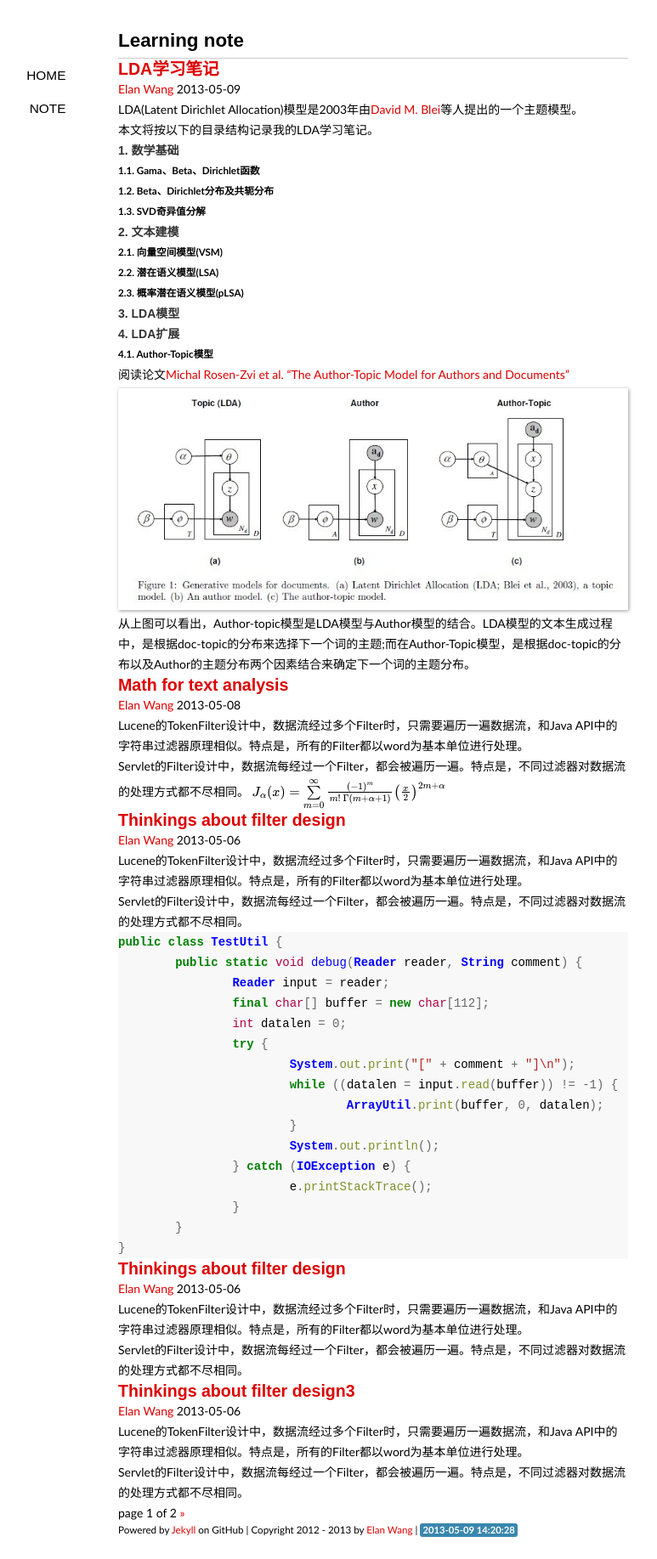
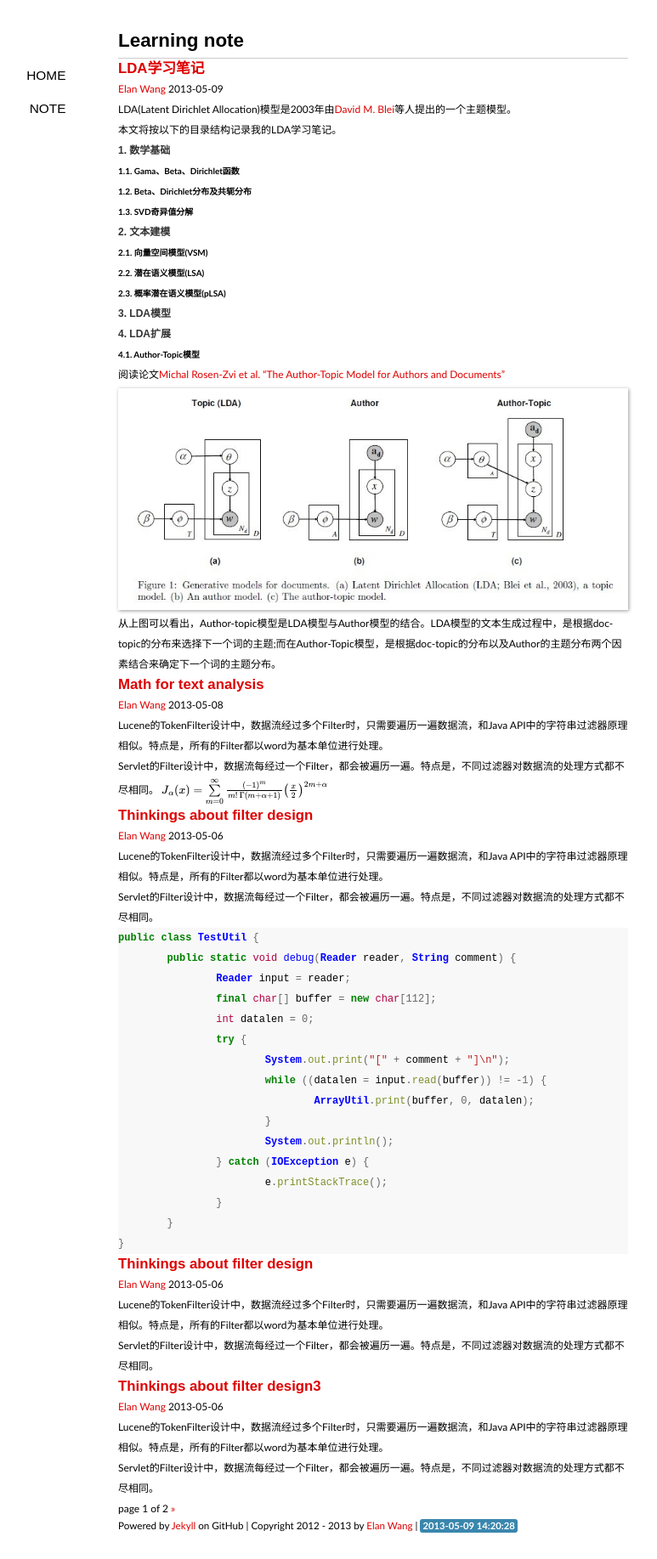
Before and after one commit to elan2wang/note, a Jekyll site: the page built from index.html, in a window 1280 px wide. Shown: the whole page at 85% size, without its empty margins (201-974 px from the left). Built offline with Jekyll 4.4.1, drawn with Linux system fonts in a browser that asks for light colours; formulas are drawn with MathJax 3; the list of posts is cut into pages by our own code.

Commit message:
edit LDA note

```diff
--- a/style/note.css
+++ b/style/note.css
@@ -4,7 +4,7 @@ a{color:#dd0000;text-decoration:none;}
 a:hover{color:#333333;text-decoration:underline;}
 
 #container{width:600px;margin:2em auto;display:block;padding:0 2em;}
-.content{font-size:14px;line-height:24px;}
+.content{font-size:12px;line-height:24px;}
 .content h1{padding:.5em 0;}
 .content img{max-width:600px;display:block;margin:4px auto;-webkit-box-shadow:#999 1px 1px 4px;-moz-box-shadow:#999 1px 1px 4px;box-shadow:#999 1px 1px 4px;}
 
```
